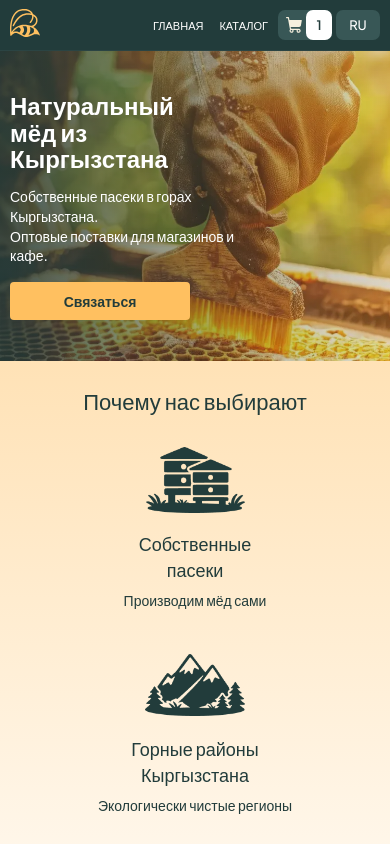
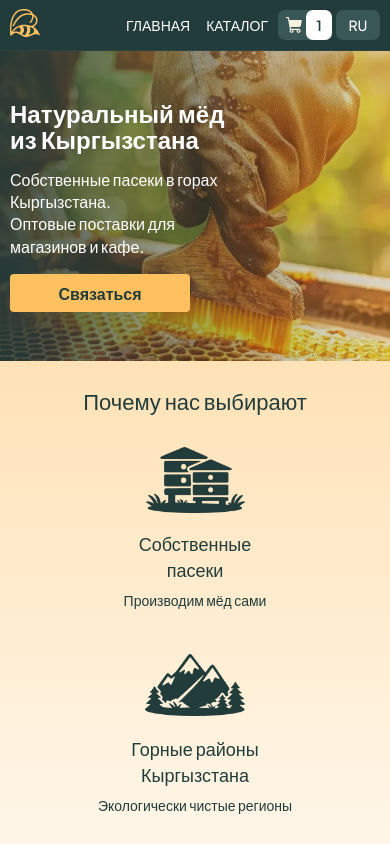
Before and after one commit to ElamanZ/baiyr, a Next.js app: page /ru in a window 390 px wide. Shown: the top 844 px of the page. Built offline with nearby package versions, Linux system fonts and the light colour scheme.

Commit message:
fix: font-size

```diff
--- a/src/components/Header/Header.module.css
+++ b/src/components/Header/Header.module.css
@@ -230,7 +230,7 @@
 
   .linkText {
     display: inline;
-    font-size: 13px;
+    font-size: 14px;
     font-weight: 500;
     line-height: 1;
   }
@@ -278,7 +278,7 @@
   }
 
   .linkText {
-    font-size: 11px;
+    font-size: 14px;
   }
 
   .cartButton {
@@ -291,7 +291,7 @@
   .cartCount {
     min-width: 26px;
     height: 30px;
-    font-size: 13px;
+    font-size: 14px;
     border-radius: 7px;
   }
 
--- a/src/components/changeLang/ChangeLang.module.css
+++ b/src/components/changeLang/ChangeLang.module.css
@@ -111,12 +111,12 @@
     height: 30px;
     padding: 0 8px;
     border-radius: 7px;
-    font-size: 13px;
+    font-size: 14px;
   }
 
   .option {
     min-height: 30px;
-    font-size: 13px;
+    font-size: 14px;
   }
 
   .dropdown {
--- a/src/components/home/HomeHero/HomeHero.module.css
+++ b/src/components/home/HomeHero/HomeHero.module.css
@@ -133,7 +133,7 @@
 
   .heroText p {
     max-width: 340px;
-    font-size: 16px;
+    font-size: 18px;
   }
 
   .button {
@@ -158,18 +158,18 @@
   }
 
   .heroText h1 {
-    max-width: 210px;
+    max-width: 230px;
     font-size: 24px;
   }
 
   .heroText p {
     max-width: 240px;
-    font-size: 14px;
+    font-size: 16px;
   }
 
   .button {
     width: 180px;
     height: 38px;
-    font-size: 14px;
+    font-size: 16px;
   }
 }
--- a/src/components/home/ProductsShowcaseSection/ProductsShowcaseSection.module.css
+++ b/src/components/home/ProductsShowcaseSection/ProductsShowcaseSection.module.css
@@ -202,7 +202,7 @@
   }
 
   .productDescription {
-    font-size: 13px;
+    font-size: 14px;
     line-height: 1.4;
   }
 
@@ -257,7 +257,7 @@
   }
 
   .productDescription {
-    font-size: 12px;
+    font-size: 14px;
   }
 
   .giftCard {
```
